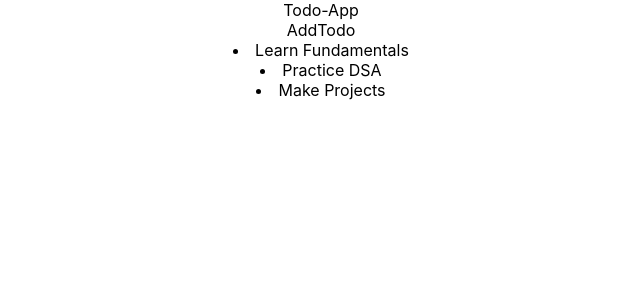
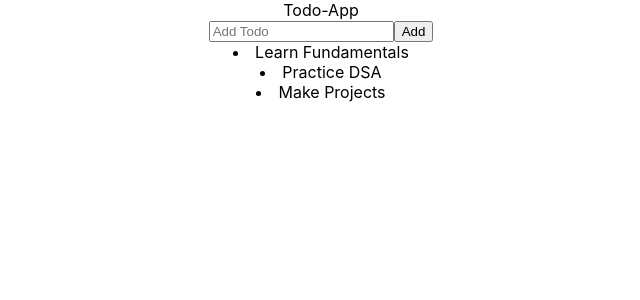
Before and after one commit to pesto-students/p3-ashish-Salmanz18, a React (Create React App) app in the folder Week-9/todo-app/: page / in a window 1280 px wide. Shown: the top 300 px of the page, without its empty margins (319-959 px from the left). Built offline with nearby package versions, Linux system fonts and the light colour scheme.

Commit message:
Added New-Todo feature

```diff
--- a/Week-9/todo-app/src/App.js
+++ b/Week-9/todo-app/src/App.js
@@ -9,10 +9,16 @@ function App() {
         { task: 'Practice DSA', completed: false },
         { task: 'Make Projects', completed: false },
     ]);
+
+    const createTodoItem = (task) => {
+        const newTodoList = [...todoItems, { task, completed: false }];
+        setTodoItems(newTodoList);
+    };
+
     return (
         <div className='App'>
             Todo-App
-            <AddTodo />
+            <AddTodo createTodoItem={createTodoItem} />
             {todoItems.map((item, index) => (
                 <TodoList key={index} index={index} item={item} />
             ))}
--- a/Week-9/todo-app/src/components/AddTodo.js
+++ b/Week-9/todo-app/src/components/AddTodo.js
@@ -1,7 +1,29 @@
-import React from 'react';
+import React, { useState } from 'react';
 
-function AddTodo() {
-    return <div>AddTodo</div>;
-}
+const AddTodo = ({ createTodoItem }) => {
+    const [value, setValue] = useState('');
 
+    const handleSubmit = (e) => {
+        e.preventDefault();
+        if (value === '') {
+            return alert('Please Add your Todo');
+        }
+        createTodoItem(value);
+        setValue('');
+    };
+
+    return (
+        <form>
+            <input
+                type='text'
+                placeholder='Add Todo'
+                value={value}
+                onChange={(e) => {
+                    setValue(e.target.value);
+                }}
+            />
+            <button onClick={handleSubmit}>Add</button>
+        </form>
+    );
+};
 export default AddTodo;
--- a/Week-9/todo-app/src/components/TodoList.js
+++ b/Week-9/todo-app/src/components/TodoList.js
@@ -1,11 +1,11 @@
 import React from 'react';
 
-function TodoList({ item, index }) {
+const TodoList = ({ item, index }) => {
     return (
         <div className='todo-list'>
             <li>{item.task}</li>
         </div>
     );
-}
+};
 
 export default TodoList;
```
